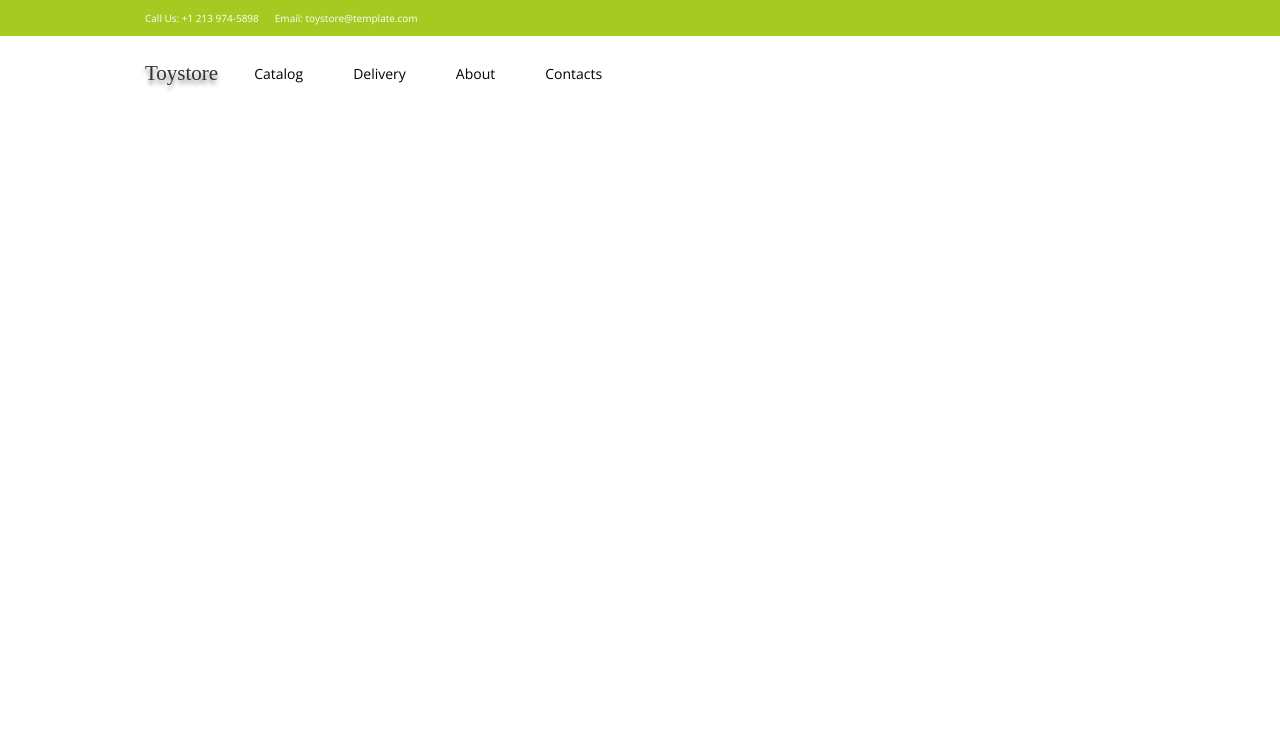
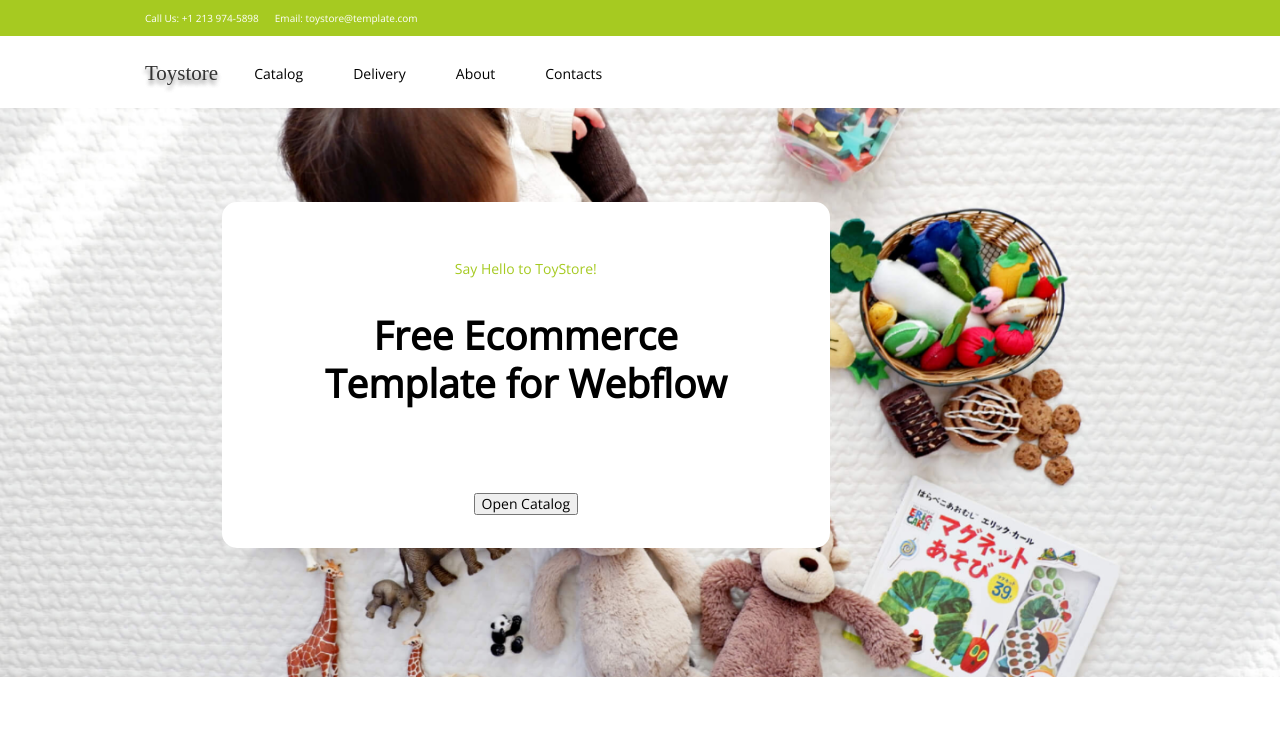
Before and after one commit to Popova-Ekaterina/Exam, a plain HTML site: page index.html in a window 1280 px wide. Drawn offline with nearby package versions, Linux system fonts and the light colour scheme.

Commit message:
Update index.html

```diff
--- a/index.html
+++ b/index.html
@@ -39,5 +39,22 @@
                 </ul>
         </div>
     </header>
+    <main>
+        <section class="section1">
+            <div class="Image">
+                <div> <img src="img/IMAGE (2).png" width="100%"
+                    height="100%" alt="Иллюстрация">
+                    <div class="welcome">
+                        <p class="SayHello">Say Hello to ToyStore!</p>
+                        <h1 class="Free">
+                            Free Ecommerce Template for Webflow
+                        </h1>
+                        <p><input type="button" value="Open Catalog" class="button"></p>
+                    </div>
+                </div>
+
+            </div>
+        </section>
+    </main>
 </body>
 </html>
```
